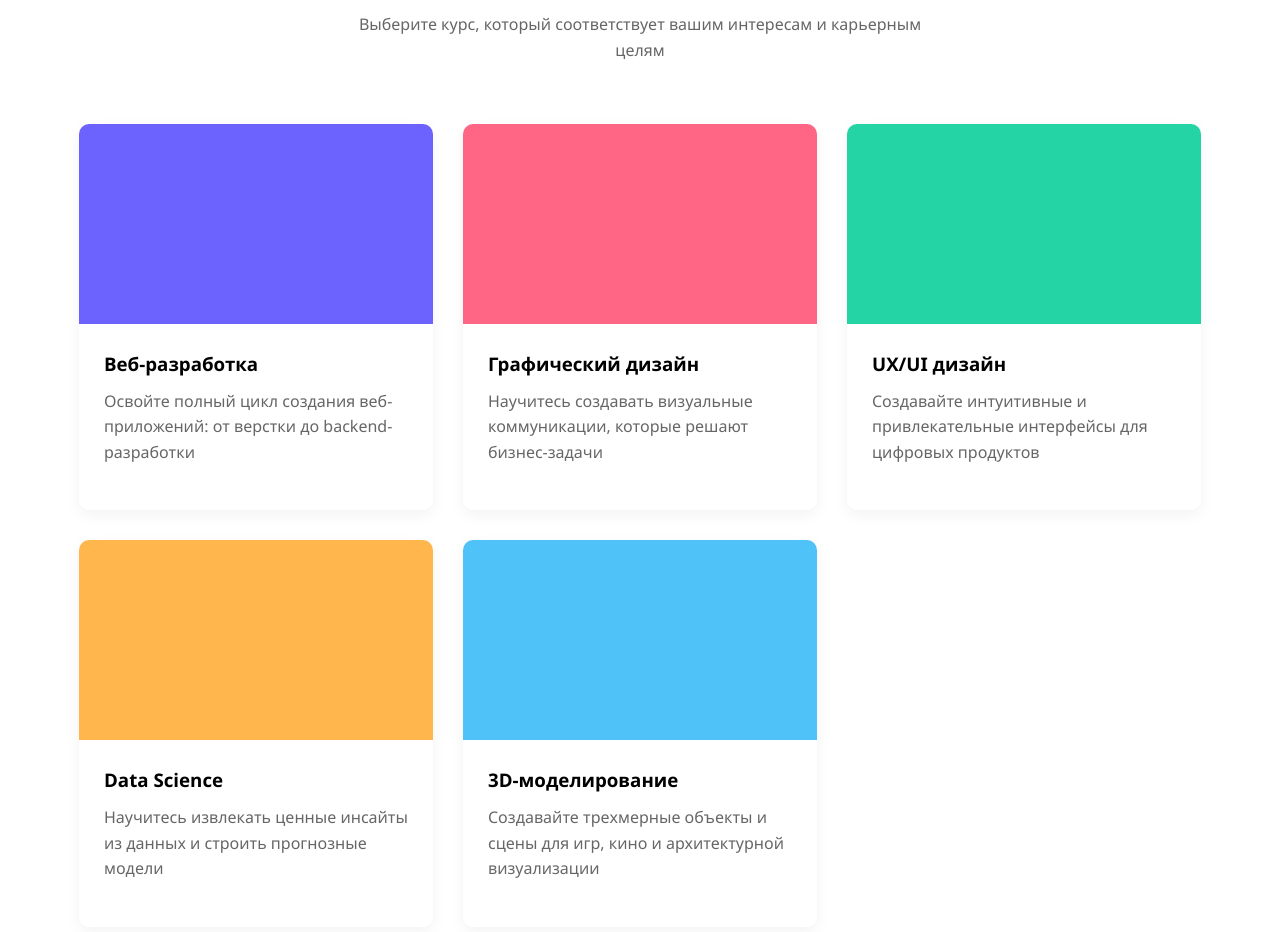
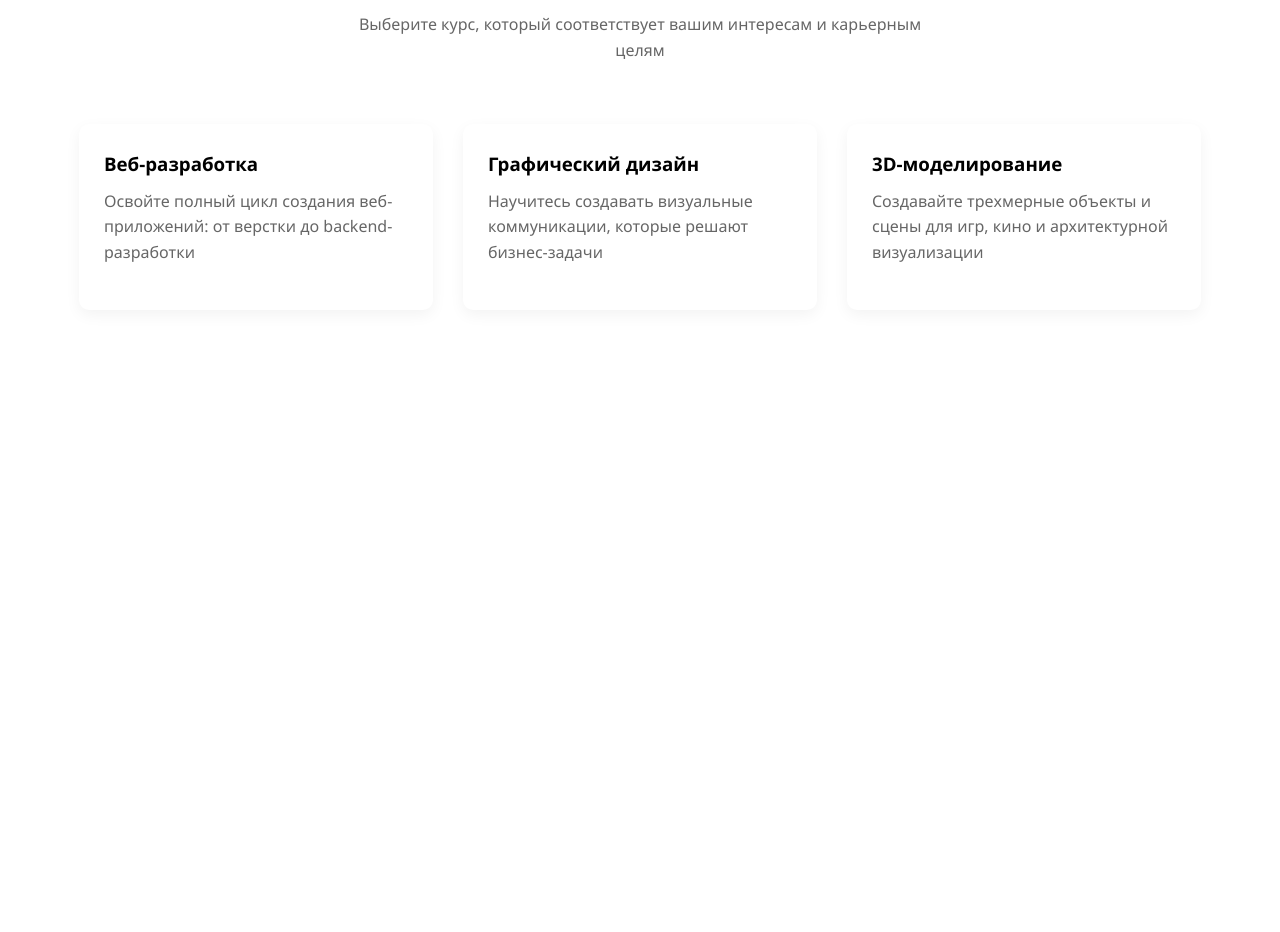
Before and after one commit to nasta0904/reklama, a plain HTML site: page index.html in a window 1280 px wide. Shown: the part 1828-2760 px from the top of the page. Drawn offline with Linux system fonts and the light colour scheme.

Commit message:
Update index.html

```diff
--- a/index.html
+++ b/index.html
@@ -92,7 +92,7 @@
             </div>
             <div class="courses-grid">
                 <div class="course-card">
-                    <div class="course-image" style="background-color: #6C63FF;"></div>
+                    <div class="https://avatars.mds.yandex.net/get-altay/12813969/2a0000018e15da23c0e8815721eef9abbbe1/XXL_height" style="background-color: #6C63FF;"></div>
                     <div class="course-content">
                         <h3>Веб-разработка</h3>
                         <p>Освойте полный цикл создания веб-приложений: от верстки до backend-разработки</p>
@@ -101,7 +101,7 @@
                     </div>
                 </div>
                 <div class="course-card">
-                    <div class="course-image" style="background-color: #FF6584;"></div>
+                    <div class="https://avatars.mds.yandex.net/i?id=2ed418e1c1f5eb20ca91646c577bdbb6_l-4228658-images-thumbs&n=13" style="background-color: #FF6584;"></div>
                     <div class="course-content">
                         <h3>Графический дизайн</h3>
                         <p>Научитесь создавать визуальные коммуникации, которые решают бизнес-задачи</p>
@@ -109,27 +109,10 @@
                         </div>
                     </div>
                 </div>
-                <div class="course-card">
-                    <div class="course-image" style="background-color: #24D4A4;"></div>
-                    <div class="course-content">
-                        <h3>UX/UI дизайн</h3>
-                        <p>Создавайте интуитивные и привлекательные интерфейсы для цифровых продуктов</p>
-                        <div class="course-meta">
-                        </div>
-                    </div>
-                </div>
+
 
                 <div class="course-card">
-                    <div class="course-image" style="background-color: #FFB74D;"></div>
-                    <div class="course-content">
-                        <h3>Data Science</h3>
-                        <p>Научитесь извлекать ценные инсайты из данных и строить прогнозные модели</p>
-                        <div class="course-meta">
-                        </div>
-                    </div>
-                </div>
-                <div class="course-card">
-                    <div class="course-image" style="background-color: #4FC3F7;"></div>
+                    <div class="https://i.pinimg.com/originals/4b/96/e9/4b96e9c2f12897436679e02c7dcfd725.jpg" style="background-color: #4FC3F7;"></div>
                     <div class="course-content">
                         <h3>3D-моделирование</h3>
                         <p>Создавайте трехмерные объекты и сцены для игр, кино и архитектурной визуализации</p>
```
